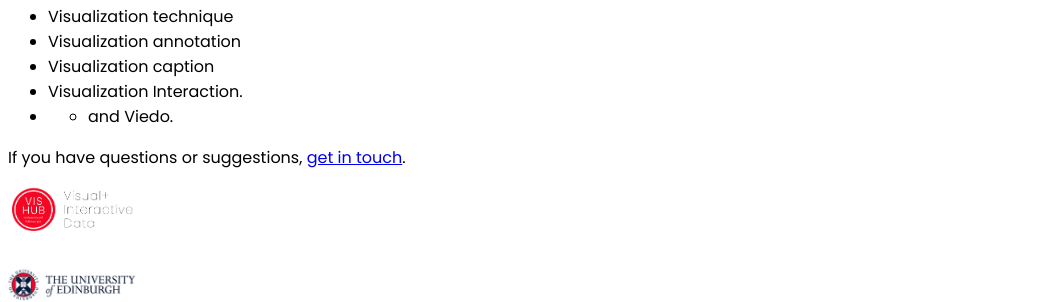
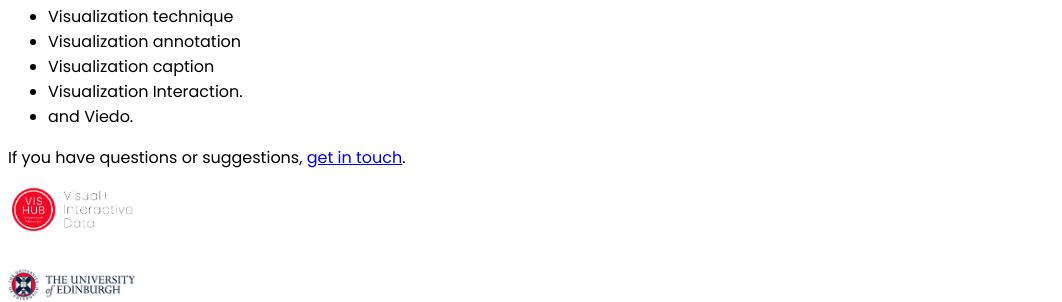
Before and after one commit to datadrivenarticle/datadrivenarticle, a Jekyll site: the page built from index.md, in a window 1280 px wide. Shown: the part 1667-1969 px from the top of the page, without its empty margins (0-1062 px from the left). Built offline with Jekyll 4.4.1, drawn with Linux system fonts in a browser that asks for light colours; our own code applies the rules of GitHub Pages for plain Markdown files; a script that is not in the unit is left out.

```diff
--- a/index.md
+++ b/index.md
@@ -32,7 +32,7 @@ Such a number of choices can be overwhelming, so there is a timely need for guid
 * Visualization annotation
 * Visualization caption
 * Visualization Interaction.
-* * and Viedo.
+* and Viedo.
 
 
 
```
